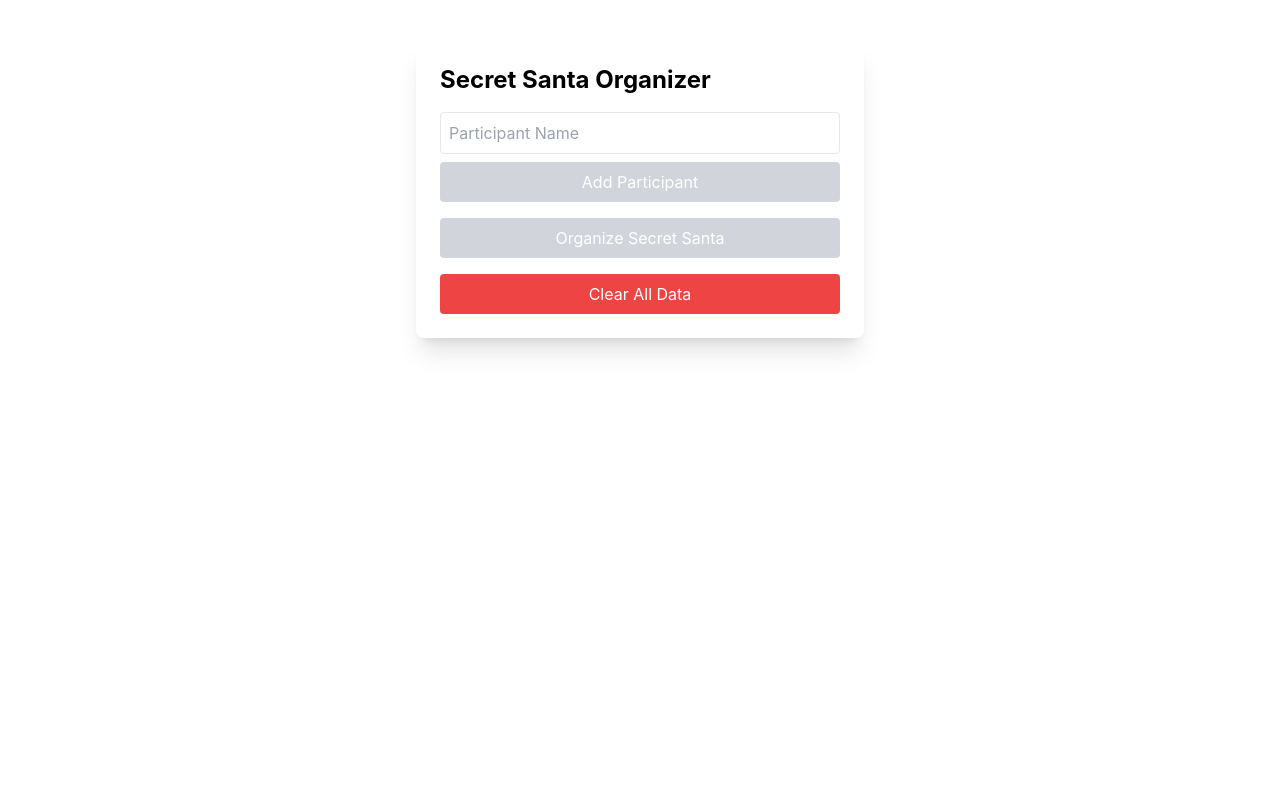
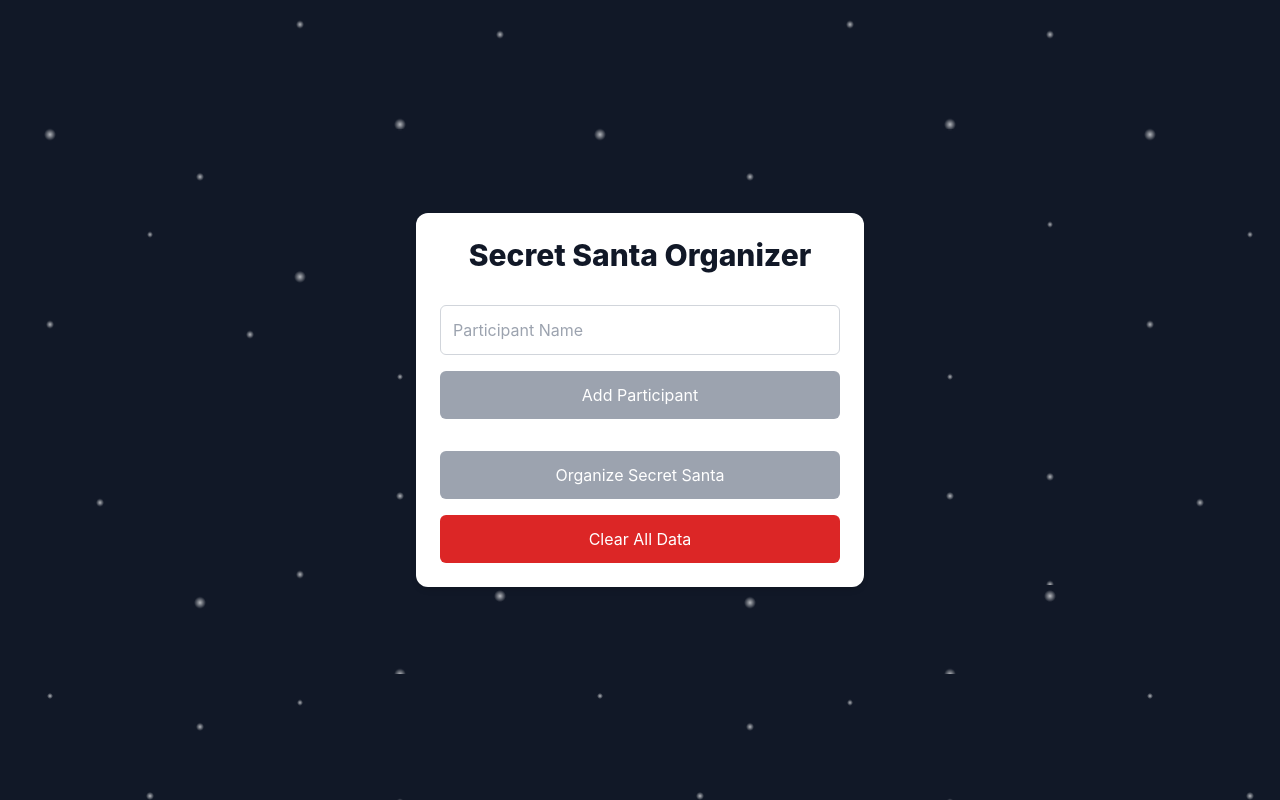
Before and after one commit to brianmtully/secret-santa-react, a React (Create React App) app: page / in a window 1280 px wide. Built offline with nearby package versions, Linux system fonts and the light colour scheme.

Commit message:
added snow

```diff
--- a/src/App.js
+++ b/src/App.js
@@ -1,4 +1,5 @@
 import React, { useState, useCallback, useEffect } from "react";
+import './SnowAnimation.css';
 
 function generateSecretSantaPairs(participants, previousPairings) {
   const shuffled = [...participants];
@@ -174,13 +175,20 @@ function SecretSantaApp() {
   };
 
  return (
-    <div className="max-w-md mx-auto mt-10 p-6 bg-white rounded-lg shadow-xl">
-      <h1 className="text-2xl font-bold mb-4">Secret Santa Organizer</h1>
+   <div className="min-h-screen bg-gray-900 flex items-center justify-center py-12 px-4 sm:px-6 lg:px-8 relative overflow-hidden">
+     <div className="snow"></div>
+     <div className="snow"></div>
+     <div className="snow"></div>
+     <div className="snow"></div>
+     <div className="snow"></div>
+     <div className="max-w-md w-full space-y-8 bg-white p-6 rounded-xl shadow-md relative z-10">
+       <h1 className="text-3xl font-extrabold text-center text-gray-900 mb-6">
+         Secret Santa Organizer
+       </h1>
 
-      <div className="mb-4">
+       <div className="space-y-4">
          <input
            type="text"
-          autoCapitalize="on"
            value={newName}
            onChange={(e) => setNewName(e.target.value)}
            onKeyDown={(e) => {
@@ -189,42 +197,50 @@ function SecretSantaApp() {
               }
             }}
            placeholder="Participant Name"
-          className="w-full p-2 mb-2 border rounded"
+           className="w-full p-3 border border-gray-300 rounded-md focus:outline-none focus:ring-2 focus:ring-blue-500"
          />
          <button
            onClick={addParticipant}
            disabled={!newName}
-          className={`w-full p-2 text-white rounded ${
+           className={`w-full p-3 text-white rounded-md transition duration-200 ${
              newName
-              ? "bg-blue-500 hover:bg-blue-600"
-              : "bg-gray-300 cursor-not-allowed"
+               ? "bg-blue-600 hover:bg-blue-700"
+               : "bg-gray-400 cursor-not-allowed"
            }`}
          >
            Add Participant
          </button>
        </div>
 
-      <ul className="mb-4">
+       {participants.length > 0 && (
+         <div className="mt-6">
+           <h2 className="text-xl font-bold mb-3">Participants</h2>
+           <ul className="space-y-2">
              {participants.map((p, index) => (
-          <li key={index} className="mb-1 flex justify-between items-center">
+               <li
+                 key={index}
+                 className="flex justify-between items-center bg-gray-100 p-3 rounded-md"
+               >
                  <span>{p}</span>
                  <button
                    onClick={() => removeParticipant(p)}
-              className="bg-red-500 text-white px-2 py-1 rounded hover:bg-red-600"
+                   className="bg-red-500 text-white px-3 py-1 rounded-md hover:bg-red-600 transition duration-200"
                  >
                    Remove
                  </button>
                </li>
              ))}
            </ul>
+         </div>
+       )}
 
        {participants.length > 1 && (
-        <div className="mb-4">
-          <h2 className="text-xl font-bold mb-2">Previous Year's Matches</h2>
+         <div className="mt-6">
+           <h2 className="text-xl font-bold mb-3">Previous Year's Matches</h2>
            <select
              value={previousGiver}
              onChange={(e) => setPreviousGiver(e.target.value)}
-            className="w-full p-2 mb-2 border rounded"
+             className="w-full p-3 mb-2 border border-gray-300 rounded-md"
            >
              <option value="">Select Giver</option>
              {participants.map((p, index) => (
@@ -236,7 +252,7 @@ function SecretSantaApp() {
            <select
              value={previousReceiver}
              onChange={(e) => setPreviousReceiver(e.target.value)}
-            className="w-full p-2 mb-2 border rounded"
+             className="w-full p-3 mb-2 border border-gray-300 rounded-md"
            >
              <option value="">Select Receiver</option>
              {participants
@@ -250,10 +266,10 @@ function SecretSantaApp() {
            <button
              onClick={addPreviousPairing}
              disabled={!previousGiver || !previousReceiver}
-            className={`w-full p-2 text-white rounded ${
+             className={`w-full p-3 text-white rounded-md transition duration-200 ${
                previousGiver && previousReceiver
-                ? "bg-purple-500 hover:bg-purple-600"
-                : "bg-gray-300 cursor-not-allowed"
+                 ? "bg-purple-600 hover:bg-purple-700"
+                 : "bg-gray-400 cursor-not-allowed"
              }`}
            >
              Add Previous Match
@@ -262,14 +278,17 @@ function SecretSantaApp() {
        )}
 
        {Object.keys(previousPairings).length > 0 && (
-        <div className="mb-4">
+         <div className="mt-6">
            <h3 className="font-bold mb-2">Previous Matches:</h3>
-          <ul>
+           <ul className="space-y-2">
              {Object.entries(previousPairings).map(([giver, receivers]) => (
-              <li key={giver}>
+               <li key={giver} className="bg-gray-100 p-3 rounded-md">
                  {giver} →
                  {receivers.map((receiver) => (
-                  <span key={receiver} className="mx-2">
+                   <span
+                     key={receiver}
+                     className="ml-2 inline-flex items-center"
+                   >
                      {receiver}
                      <button
                        onClick={() => removePreviousPairing(giver, receiver)}
@@ -285,13 +304,14 @@ function SecretSantaApp() {
          </div>
        )}
 
+       <div className="mt-6 space-y-4">
          <button
            onClick={organizeSecretSanta}
            disabled={participants.length < 2}
-        className={`w-full p-2 text-white rounded ${
+           className={`w-full p-3 text-white rounded-md transition duration-200 ${
              participants.length >= 2
-            ? "bg-green-500 hover:bg-green-600"
-            : "bg-gray-300 cursor-not-allowed"
+               ? "bg-green-600 hover:bg-green-700"
+               : "bg-gray-400 cursor-not-allowed"
            }`}
          >
            Organize Secret Santa
@@ -299,24 +319,25 @@ function SecretSantaApp() {
 
          <button
            onClick={clearAllData}
-        className="w-full mt-4 p-2 text-white bg-red-500 rounded hover:bg-red-600"
+           className="w-full p-3 text-white bg-red-600 rounded-md hover:bg-red-700 transition duration-200"
          >
            Clear All Data
          </button>
+       </div>
 
        {error && (
-        <div className="mt-4 p-4 bg-red-100 border border-red-400 text-red-700 rounded">
+         <div className="mt-6 p-4 bg-red-100 border border-red-400 text-red-700 rounded-md">
            <h3 className="font-bold">Error</h3>
            <p>{error}</p>
          </div>
        )}
 
        {result && (
-        <div className="mt-4">
-          <h2 className="text-xl font-bold mb-2">Results:</h2>
-          <ul>
+         <div className="mt-6">
+           <h2 className="text-xl font-bold mb-3">Results:</h2>
+           <ul className="space-y-2">
              {result.map((pair, index) => (
-              <li key={index} className="mb-1">
+               <li key={index} className="bg-green-100 p-3 rounded-md">
                  {pair.giver} → {pair.receiver}
                </li>
              ))}
@@ -324,6 +345,7 @@ function SecretSantaApp() {
          </div>
        )}
      </div>
+   </div>
  );
 }
 
--- /dev/null
+++ b/src/SnowAnimation.css
@@ -0,0 +1,66 @@
+@keyframes snowfall {
+    0% {
+        transform: translate3d(0, -100%, 0);
+    }
+
+    100% {
+        transform: translate3d(0, 100vh, 0);
+    }
+}
+
+.snow {
+    position: fixed;
+    top: 0;
+    left: 0;
+    right: 0;
+    bottom: 0;
+    pointer-events: none;
+    z-index: 1;
+}
+
+.snow::before {
+    content: '';
+    position: absolute;
+    top: -10px;
+    left: 0;
+    right: 0;
+    height: 10px;
+    background: linear-gradient(to bottom, rgba(255, 255, 255, 0.8), rgba(255, 255, 255, 0));
+}
+
+.snow::after {
+    content: '';
+    position: absolute;
+    top: 0;
+    left: 0;
+    right: 0;
+    bottom: 0;
+    background-image:
+        radial-gradient(4px 4px at 100px 50px, #fff, transparent),
+        radial-gradient(6px 6px at 200px 150px, #fff, transparent),
+        radial-gradient(3px 3px at 300px 250px, #fff, transparent),
+        radial-gradient(4px 4px at 400px 350px, #fff, transparent);
+    background-size: 550px 550px;
+    animation: snowfall 7s linear infinite;
+    opacity: 0.7;
+}
+
+.snow:nth-child(2)::after {
+    background-position: 100px 50px;
+    animation-duration: 10s;
+}
+
+.snow:nth-child(3)::after {
+    background-position: 200px 100px;
+    animation-duration: 13s;
+}
+
+.snow:nth-child(4)::after {
+    background-position: 300px 150px;
+    animation-duration: 8s;
+}
+
+.snow:nth-child(5)::after {
+    background-position: 400px 200px;
+    animation-duration: 15s;
+}
```
Lines whose indentation alone changed are shown as unchanged.
